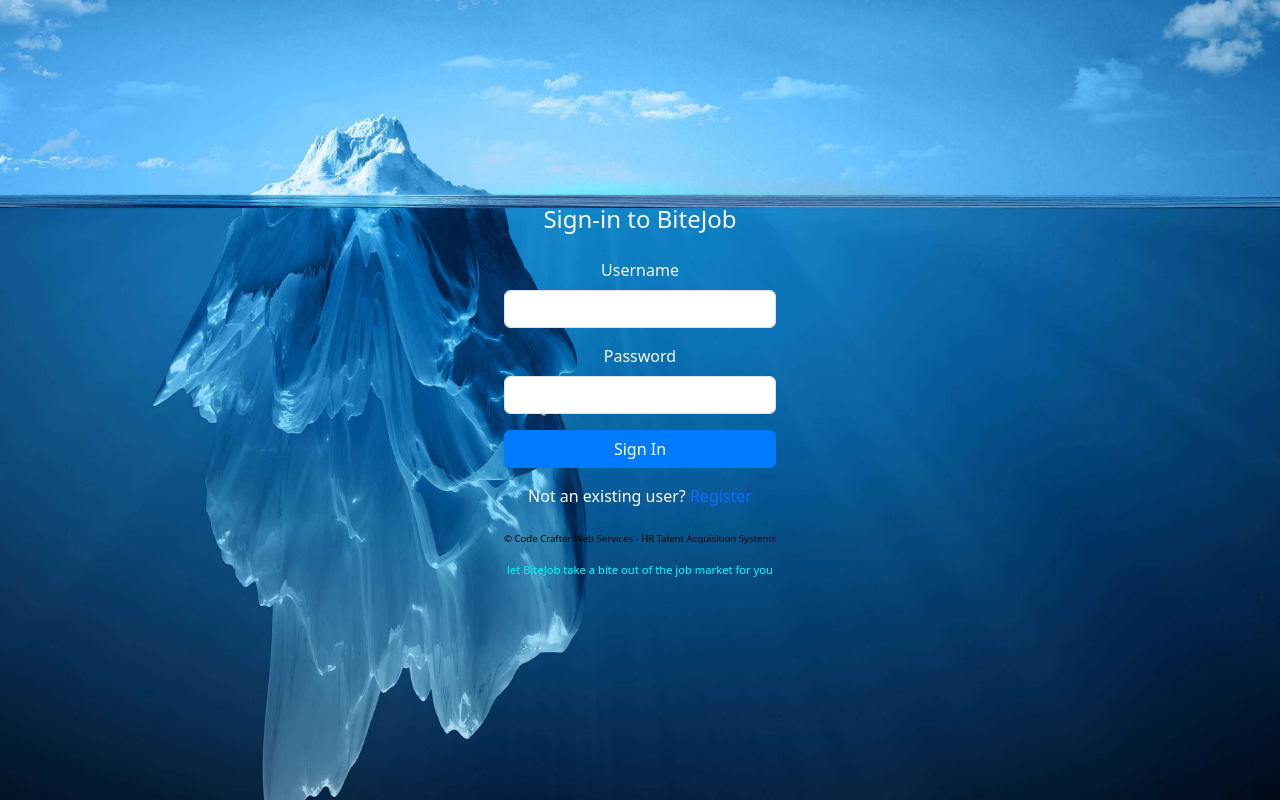
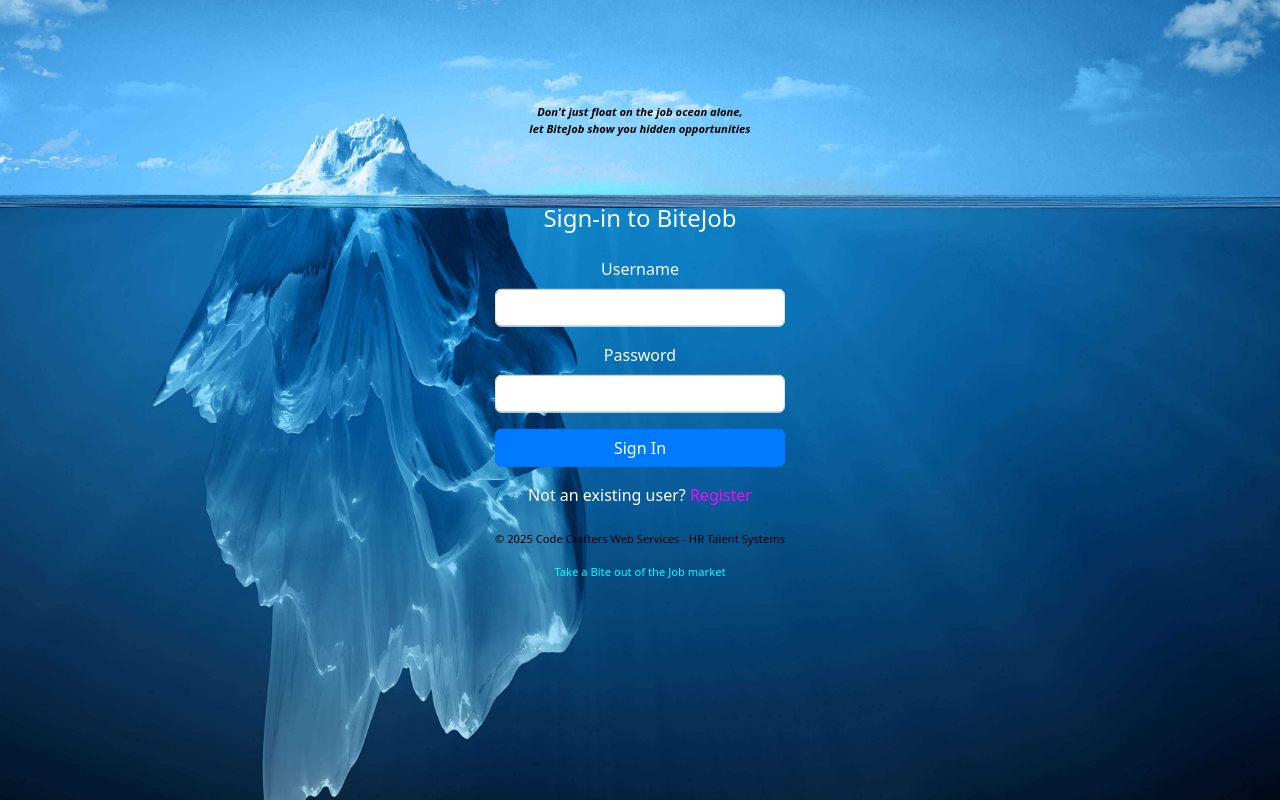
Before and after one commit to PKHubmaster/WPF2_portfolio_webapp, a Next.js app: page / in a window 1280 px wide. Built offline with nearby package versions, Linux system fonts and the light colour scheme.

Commit message:
Adjusted titles vertically

```diff
--- a/src/app/landing_page/landing.css
+++ b/src/app/landing_page/landing.css
@@ -83,3 +83,17 @@
   width: 3rem;
   height: 3rem;
 }
+
+/* Style for the tiny bold black text at the top of the screen */
+.small-text {
+  font-size: 0.7rem;
+  color: black; /* Bold black text */
+  font-weight: bold; /* Bold text */
+  font-style: italic; /* Italic text */
+  position: absolute;
+  top: -100px; /* Place the text 10px from the top */
+  left: 50%;
+  transform: translateX(-50%); /* Horizontally center the text */
+  text-align: center;
+  width: 100%; /* Ensure it spans the entire width */
+}
--- a/src/app/landing_page/page.tsx
+++ b/src/app/landing_page/page.tsx
@@ -89,6 +89,12 @@
           transform: 'translateY(-50%)', // Centers the content vertically
         }}
       >
+        {/* Text at the very top of the screen */}
+        <div className="small-text">
+          Don't just float on the job ocean alone,<br />
+          let BiteJob show you hidden opportunities
+        </div>
+
         <h2 className="mb-4 font-weight-bold" style={{ fontSize: '1.5rem' }}>
           Sign-in to BiteJob
         </h2>
@@ -121,9 +127,8 @@
         <p className="text-center mt-3" style={{ color: 'white' }}>
           Not an existing user?{' '}
           <span
-            className="text-primary"
             role="button"
-            style={{ cursor: 'pointer' }}
+            style={{ cursor: 'pointer', color: 'magenta' }}
             onClick={() => setShowSignUp(true)}
           >
             Register
@@ -132,15 +137,15 @@
 
         <p
           className="text-center mt-4"
-          style={{ fontSize: '0.6rem', color: 'black' }}
+          style={{ fontSize: '0.7rem', color: 'black' }}
         >
-          &copy; Code Crafter Web Services - HR Talent Acquisition Systems
+          &copy; 2025 Code Crafters Web Services - HR Talent Systems
         </p>
         <p
           className="text-center mt-1"
           style={{ fontSize: '0.7rem', color: 'cyan', fontStyle: 'bold' }}
         >
-          let BiteJob take a bite out of the job market for you
+          Take a Bite out of the Job market
         </p>
       </div>
 
```
